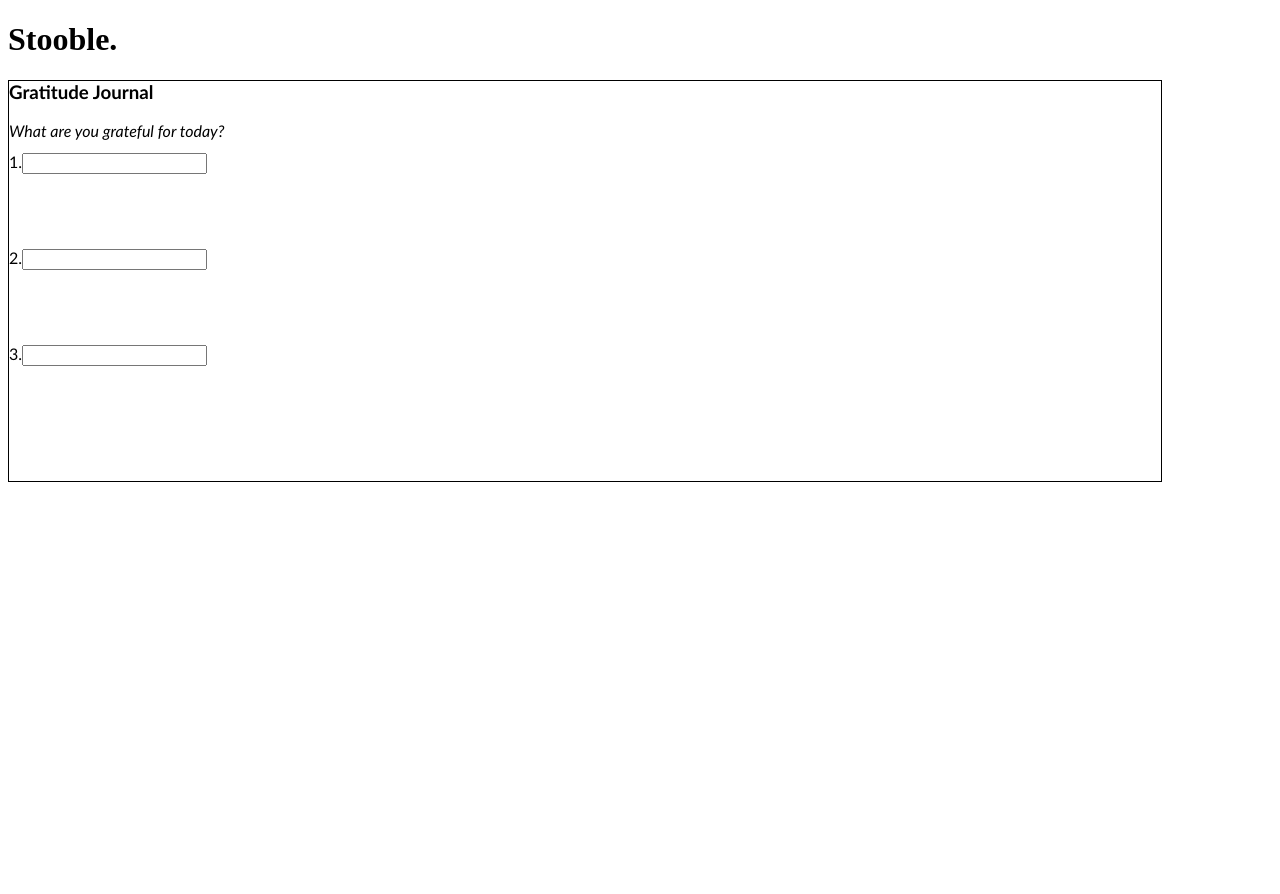
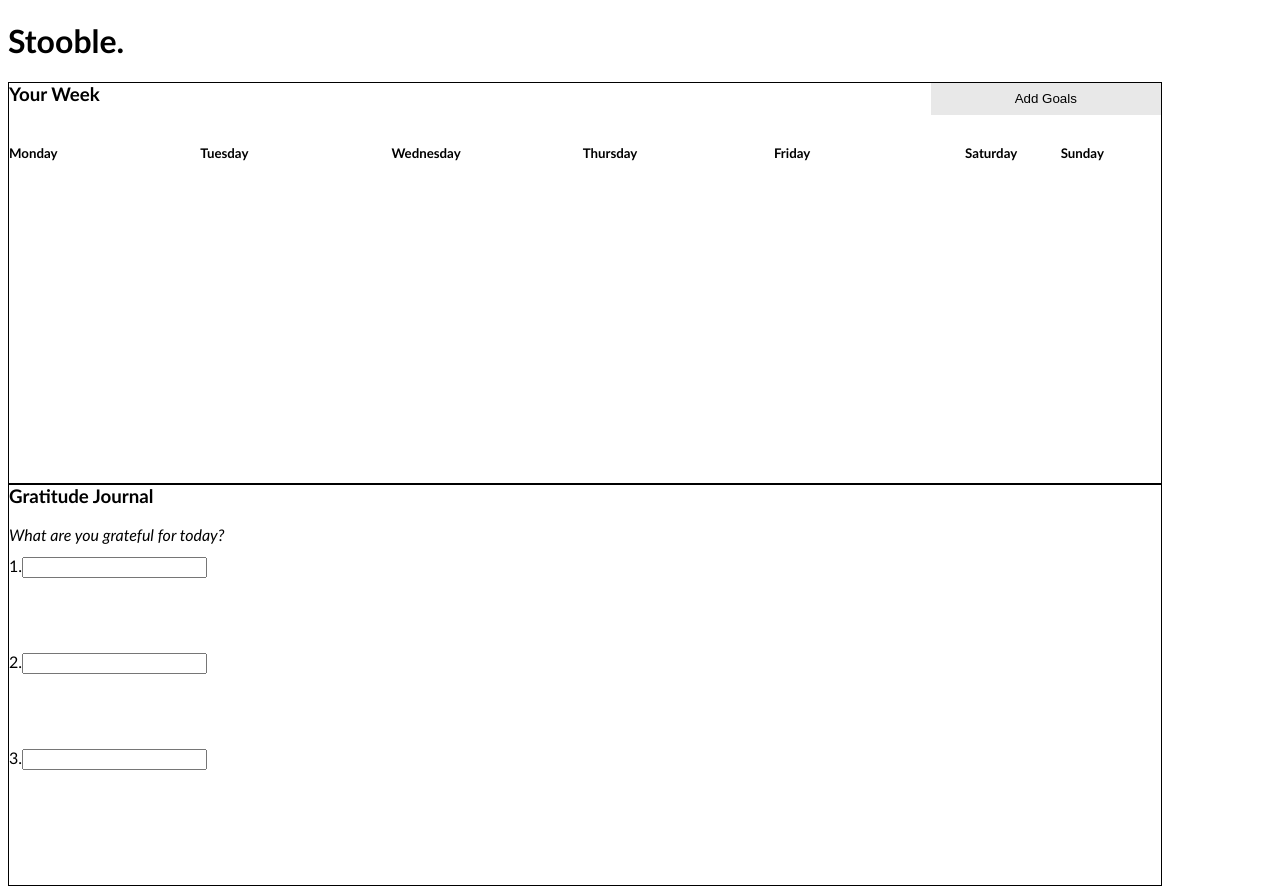
Before and after one commit to imbayard/Stooble, a React app: page / in a window 1280 px wide. Before the commit the page ends 800 px from the top, so only its background shows below. Built offline with nearby package versions, Linux system fonts and the light colour scheme.

Commit message:
Added day / week outlines & some goals

```diff
--- /dev/null
+++ b/src/core/DayOutline.js
@@ -0,0 +1,11 @@
+import React, { useState } from 'react';
+
+export default function DayOutline({
+    dayName
+}) {
+    return (
+        <div className='day-outline'>
+            <h5>{dayName}</h5>
+        </div>
+    );
+}
--- a/src/core/GratitudePlatform.css
+++ b/src/core/GratitudePlatform.css
@@ -2,7 +2,6 @@
     height: 50vh;
     width: 90vw;
     border: 1px solid black;
-    font-family: Calibri;
     display: grid;
     grid-template-rows: 10% 5% 80% 5%;
 }
--- /dev/null
+++ b/src/core/WeekOutline.css
@@ -0,0 +1,34 @@
+.week-outline {
+    width: 90vw;
+    height: 50vh;
+    border: 1px solid black;
+    display: grid;
+    grid-template-rows: 10% 90%;
+}
+
+.week-outline-header {
+    display: grid;
+    grid-template-columns: 80% 20%;
+    height: 100%;
+}
+
+.week-outline-header h3 {
+    margin: 0;
+}
+
+.week-outline-header button {
+    border: 0px;
+    width: 100%;
+    height: 80%;
+    background-color: #e8e8e8;
+}
+
+.week-outline-header button:hover {
+    cursor: pointer;
+    background-color: #d8d8d8;
+}
+
+    .week-day-wrapper {
+        display: grid;
+        grid-template-columns: 16.6% 16.6% 16.6% 16.6% 16.6% 8.3% 8.3%;
+    }
--- /dev/null
+++ b/src/core/WeekOutline.js
@@ -0,0 +1,28 @@
+import React, { useState } from 'react';
+
+// Components
+import DayOutline from './DayOutline';
+
+// Styling
+import './WeekOutline.css';
+
+export default function WeekOutline() {
+	const days = ['Monday', 'Tuesday', 'Wednesday', 'Thursday', 'Friday', 'Saturday', 'Sunday'];
+	return (
+		<div className='week-outline'>
+			<span className='week-outline-header'>
+				<h3>Your Week</h3>
+				<button>Add Goals</button>
+			</span>
+			<span className='week-day-wrapper'>
+				{days.map(day => {
+					return (
+						<DayOutline
+							dayName={day}
+						/>
+					)
+				})}
+			</span>
+		</div>
+	)
+}
--- /dev/null
+++ b/src/index.css
@@ -0,0 +1,3 @@
+.index-app {
+    font-family: Calibri;
+}
--- a/src/index.js
+++ b/src/index.js
@@ -3,11 +3,16 @@ import React from 'react';
 
 // Components
 import GratitudePlatform from "./core/GratitudePlatform";
+import WeekOutline from "./core/WeekOutline";
+
+// Styling
+import './index.css';
 
 const App = () => {
     return (
-        <div>
+        <div className='index-app'>
             <h1>Stooble.</h1>
+            <WeekOutline />
             <GratitudePlatform />
         </div>
         )
```
Also changed, not shown: src/data/goals.json (added, +47 -0 lines), src/core/DayOutline.css (added).
